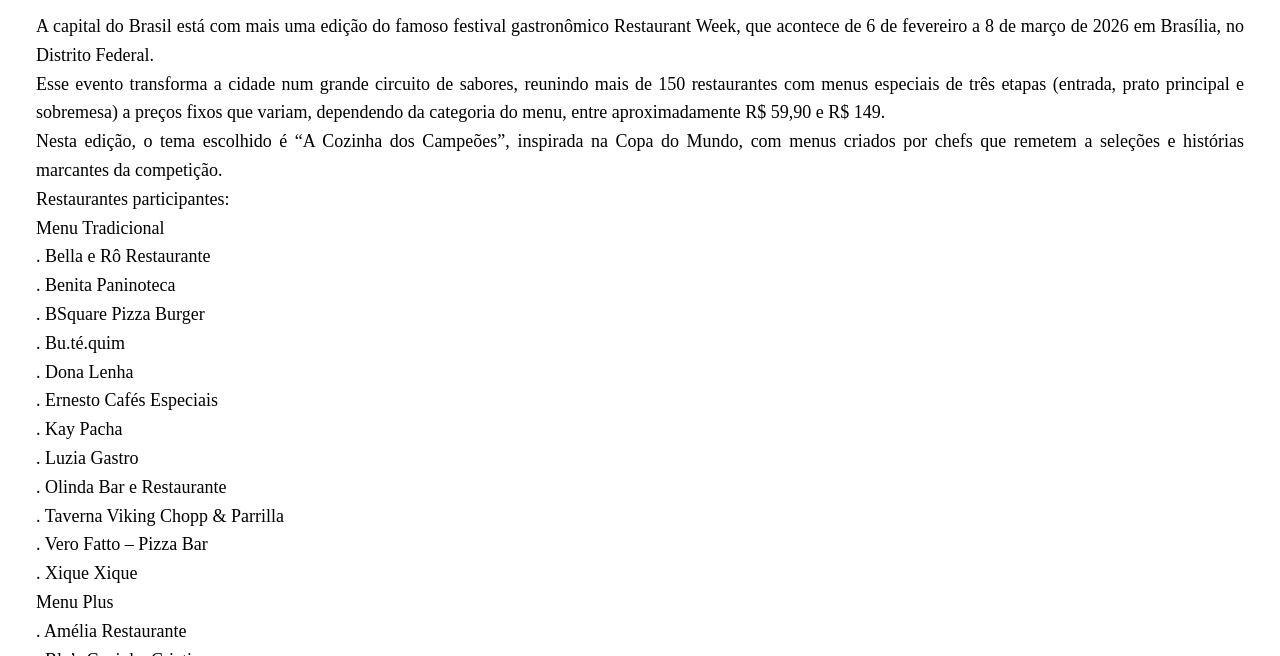
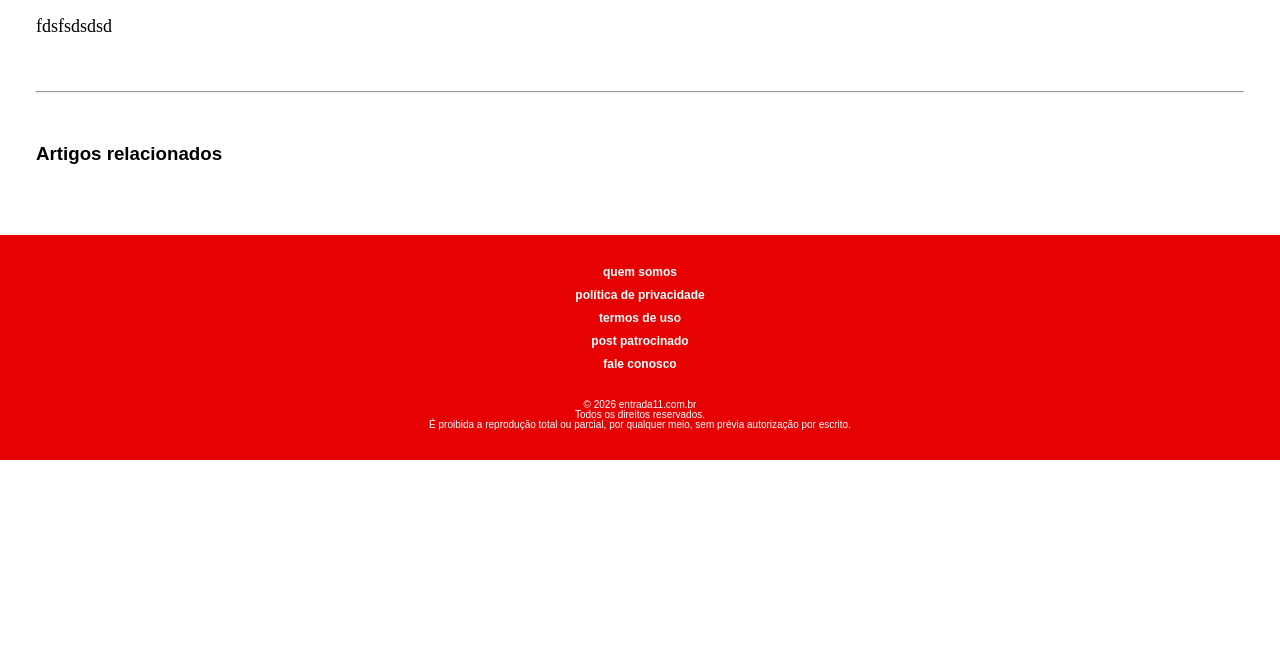
Before and after one commit to entrada11portal/entrada11portal.github.io, a Jekyll site: the page built from _posts/2026-02-22-33ª-Brasília-Restaurant-Week-movimenta-a-gastronomia-da-capital-federal.md, in a window 1280 px wide and 900 px high, scrolled down 913 px, cut to the strip 244-900 px from the top of the window. Built offline with Jekyll 4.4.1, drawn with Linux system fonts in a browser that asks for light colours; after the commit the page ends 1617 px from its top, so only the background shows below that; some of the changed text lies outside the part shown.

Commit message:
Update 2026-02-22-33ª-Brasília-Restaurant-Week-movimenta-a-gastronomia-da-capital-federal.md

```diff
--- a/_posts/2026-02-22-33ª-Brasília-Restaurant-Week-movimenta-a-gastronomia-da-capital-federal.md
+++ b/_posts/2026-02-22-33ª-Brasília-Restaurant-Week-movimenta-a-gastronomia-da-capital-federal.md
@@ -10,9 +10,4 @@
 image_description: "Imagem ilustrativa"
 ---
 
-<p>A capital do Brasil est&aacute; com mais uma edi&ccedil;&atilde;o do famoso festival gastron&ocirc;mico Restaurant Week, que acontece de 6 de fevereiro a 8 de mar&ccedil;o de 2026 em Bras&iacute;lia, no Distrito Federal.<br />Esse evento transforma a cidade num grande circuito de sabores, reunindo mais de 150 restaurantes com menus especiais de tr&ecirc;s etapas (entrada, prato principal e sobremesa) a pre&ccedil;os fixos que variam, dependendo da categoria do menu, entre aproximadamente R$ 59,90 e R$ 149.<br />Nesta edi&ccedil;&atilde;o, o tema escolhido &eacute; &ldquo;A Cozinha dos Campe&otilde;es&rdquo;, inspirada na Copa do Mundo, com menus criados por chefs que remetem a sele&ccedil;&otilde;es e hist&oacute;rias marcantes da competi&ccedil;&atilde;o.</p>
-<p>Restaurantes participantes:</p>
-<p>Menu Tradicional<br />. Bella e R&ocirc; Restaurante<br />. Benita Paninoteca<br />. BSquare Pizza Burger<br />. Bu.t&eacute;.quim<br />. Dona Lenha<br />. Ernesto Caf&eacute;s Especiais<br />. Kay Pacha<br />. Luzia Gastro<br />. Olinda Bar e Restaurante<br />. Taverna Viking Chopp &amp; Parrilla<br />. Vero Fatto &ndash; Pizza Bar<br />. Xique Xique</p>
-<p>Menu Plus<br />. Am&eacute;lia Restaurante<br />. Bla&rsquo;s Cozinha Criativa<br />. Boteco Caju Lim&atilde;o<br />. Caminito Parrilla<br />. Cantucci<br />. Casa Mar<br />. Donburi<br />. MaxFoods Restaurante<br />. Momma Brunch<br />. Superquadra Bar</p>
-<p>Menu Premium<br />. Avenida JK Forneria<br />. Barbacoa<br />. Blend Boucherie<br />. Camarada Camar&atilde;o<br />. Casa Baco<br />. Da Canoa Sushi &amp; Mar<br />. DOC Cucina<br />. Gurum&ecirc;<br />. Jamie Oliver Kitchen</p>
-<p>Menu Diamond<br />. Aroma Bras&iacute;lia<br />. Piselli<br />. Saveur.</p>
+fdsfsdsdsd
```
